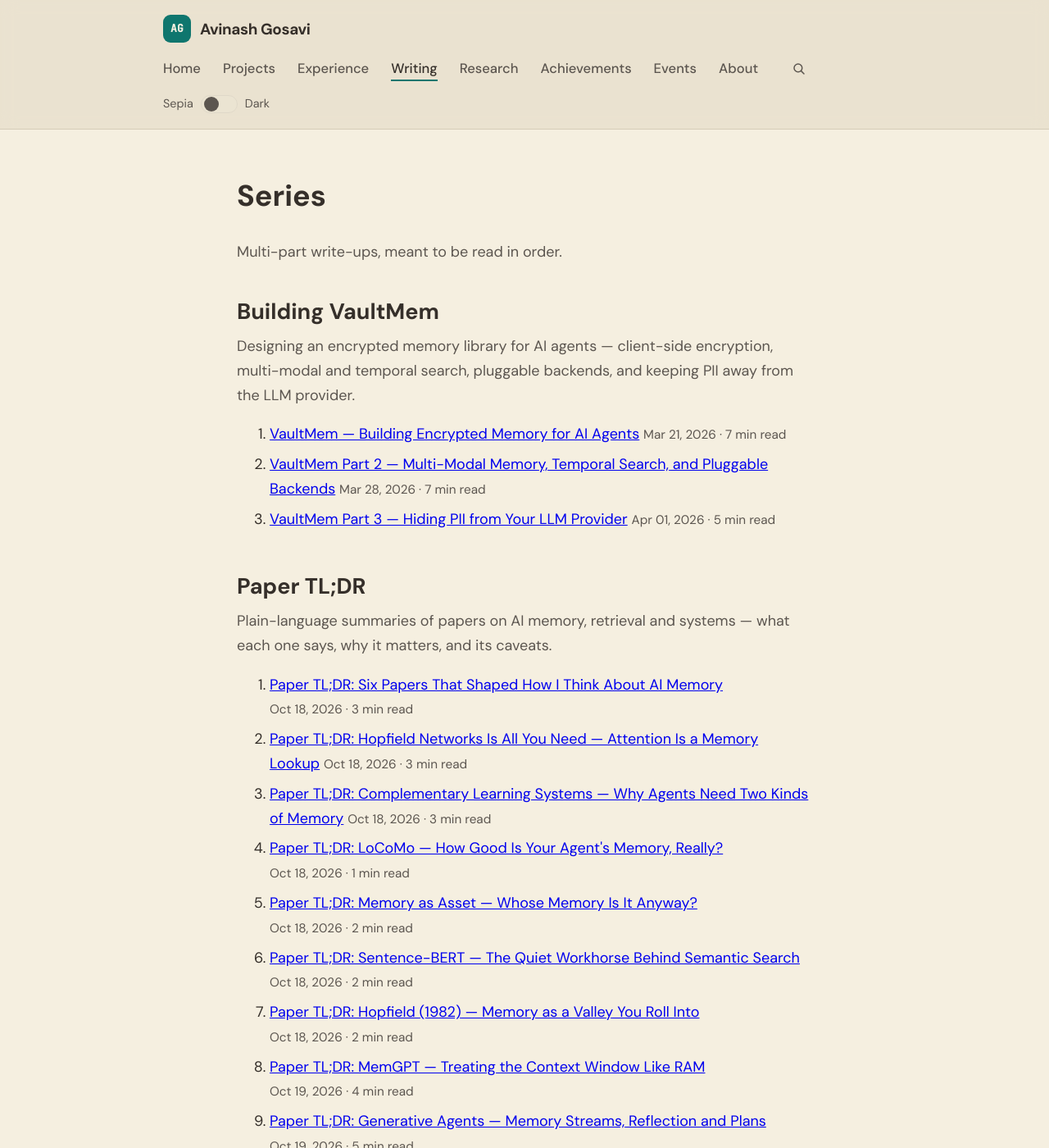
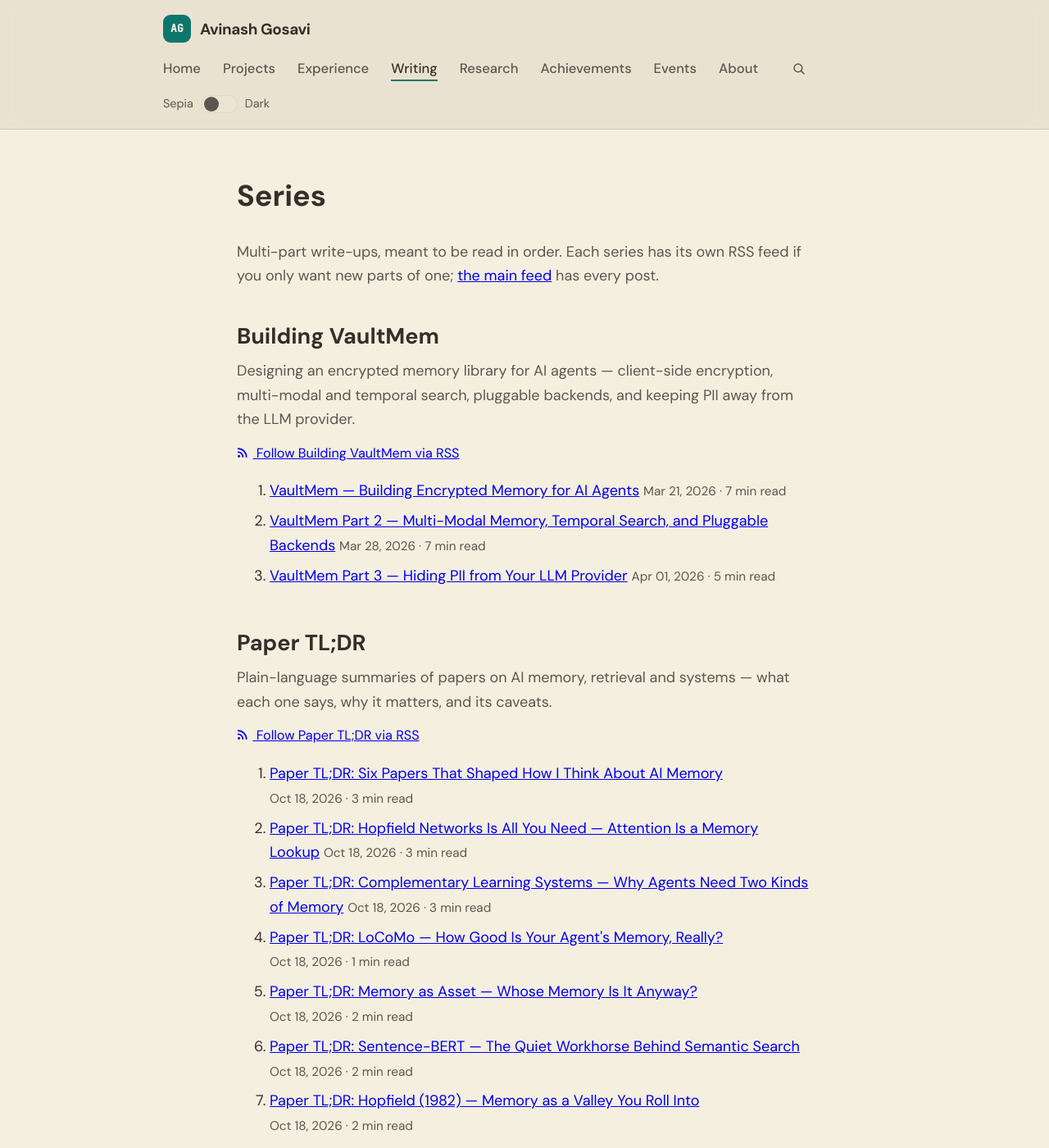
Before and after one commit to aag1091-alt/avinashgosavi.com, a Jekyll site: the page built from series.md, in a window 1280 px wide and 1400 px high. Shown: the whole window at 82% size. Built offline with Jekyll 4.4.1, drawn with Linux system fonts in a browser that asks for light colours.

Commit message:
Engineering: per-series Atom feeds (/feed/paper-tldr.xml, /feed/vaultmem.xml)
Feed links on /series, in the bottom series box, <link rel=alternate> on
series posts, llms.txt; CI parses every feed as Atom.

Co-Authored-By: Claude <noreply@anthropic.com>

```diff
--- a/_data/changelog.yml
+++ b/_data/changelog.yml
@@ -1,5 +1,9 @@
 # Public changelog shown on /changelog and (latest 3) on the homepage.
 # Newest first. desk: Writing | Design | Engineering
+- date: 2026-10-20
+  desk: Engineering
+  text: "Each series now has its own RSS feed, so you can follow just the Paper TL;DRs (or just VaultMem) without getting every post. Links are on /series and at the end of each part."
+  link: /series/
 - date: 2026-10-20
   desk: Design
   text: "The Lost in the Middle TL;DR now has a small sketch of its U-shaped curve: passages help most at the start or end of a prompt, least in the middle."
--- /dev/null
+++ b/_includes/feed-icon.html
@@ -0,0 +1 @@
+<svg class="feed-icon" viewBox="0 0 16 16" width="14" height="14" aria-hidden="true" focusable="false"><circle cx="3" cy="13" r="1.8" fill="currentColor"/><path d="M2 7.5a6.5 6.5 0 0 1 6.5 6.5M2 2.5A11.5 11.5 0 0 1 13.5 14" fill="none" stroke="currentColor" stroke-width="2" stroke-linecap="round"/></svg>
--- a/_includes/series-box.html
+++ b/_includes/series-box.html
@@ -9,6 +9,7 @@
     <li>{% if p.url == page.url %}<strong>{{ p.title }}</strong>{% else %}<a href="{{ p.url | relative_url }}">{{ p.title }}</a>{% endif %}</li>
     {% endfor %}
   </ol>
+  {% if include.position == "bottom" or parts.size < 2 %}<p class="series-box-feed"><a href="{{ '/feed/' | append: page.series | append: '.xml' | relative_url }}" type="application/atom+xml">{% include feed-icon.html %}Follow this series</a> <span>· new parts only, via RSS</span></p>{% endif %}
 </aside>
 {% endunless %}
 {% endif %}
--- a/_layouts/default.html
+++ b/_layouts/default.html
@@ -22,6 +22,11 @@
   <link href="https://fonts.googleapis.com/css2?family=DM+Sans:ital,wght@0,400;0,500;0,600;0,700;1,400&family=JetBrains+Mono:wght@400;500&display=swap" rel="stylesheet">
   <link rel="stylesheet" href="{{ '/assets/css/style.css' | relative_url }}">
   {% feed_meta %}
+  {%- if page.series %}{% assign fs = site.data.series | where: "slug", page.series | first %}
+  <link rel="alternate" type="application/atom+xml" title="{{ fs.title | default: page.series | escape }} series" href="{{ '/feed/' | append: page.series | append: '.xml' | relative_url }}">
+  {%- elsif page.url == '/series/' %}{% for fs in site.data.series %}
+  <link rel="alternate" type="application/atom+xml" title="{{ fs.title | escape }} series" href="{{ '/feed/' | append: fs.slug | append: '.xml' | relative_url }}">
+  {%- endfor %}{% endif %}
   {% seo %}
   {% if page.layout == "home" %}{% include person-jsonld.html %}{% endif %}
   <!-- Google tag (gtag.js) -->
--- a/assets/css/style.css
+++ b/assets/css/style.css
@@ -1149,6 +1149,10 @@ body.theme-dark .about-image img {
 .series-description { color: var(--text-muted); margin-top: 0; }
 .series-parts li { margin: 0.4rem 0; }
 .series-meta { color: var(--text-muted); font-size: 0.85rem; white-space: nowrap; }
+.feed-icon { width: 0.85em; height: 0.85em; margin-right: 0.35em; vertical-align: -0.05em; }
+.series-box-feed { margin: 0.6rem 0 0; padding-top: 0.55rem; border-top: 1px dashed var(--border); font-size: 0.85rem; }
+.series-box-feed span { color: var(--text-muted); }
+.series-feed-link { margin: -0.3rem 0 0.6rem; font-size: 0.9rem; }
 
 /* Table of contents on long posts (_layouts/post.html + _includes/post-tools.html) */
 .post-toc {
--- /dev/null
+++ b/feed/paper-tldr.xml
@@ -0,0 +1,6 @@
+---
+layout: series-feed
+series: paper-tldr
+permalink: /feed/paper-tldr.xml
+sitemap: false
+---
--- /dev/null
+++ b/feed/vaultmem.xml
@@ -0,0 +1,6 @@
+---
+layout: series-feed
+series: vaultmem
+permalink: /feed/vaultmem.xml
+sitemap: false
+---
--- a/llms.txt
+++ b/llms.txt
@@ -37,3 +37,5 @@ Full text of every post in one file: {{ "/llms-full.txt" | absolute_url }}
 - [Search index]({{ "/search.json" | absolute_url }}): JSON list of every post (with text), page, project, paper and event
 - [Changelog]({{ "/changelog/" | absolute_url }}): what changed on the site recently
 - [RSS feed]({{ "/feed.xml" | absolute_url }})
+{% for s in site.data.series %}- [{{ s.title }} series feed]({{ "/feed/" | append: s.slug | append: ".xml" | absolute_url }}): Atom feed of just this series
+{% endfor %}
--- a/series.md
+++ b/series.md
@@ -7,13 +7,14 @@ description: Multi-part blog series by Avinash Gosavi, read in order.
 
 <div class="series-page">
   <h1>Series</h1>
-  <p class="page-lede">Multi-part write-ups, meant to be read in order.</p>
+  <p class="page-lede">Multi-part write-ups, meant to be read in order. Each series has its own RSS feed if you only want new parts of one; <a href="{{ '/feed.xml' | relative_url }}">the main feed</a> has every post.</p>
   {% for s in site.data.series %}
   {% assign parts = site.posts | where: "series", s.slug | sort: "series_order" %}
   {% if parts.size > 0 %}
   <section class="series-section" id="{{ s.slug }}">
     <h2>{{ s.title }}</h2>
     <p class="series-description">{{ s.description }}</p>
+    <p class="series-feed-link"><a href="{{ '/feed/' | append: s.slug | append: '.xml' | relative_url }}" type="application/atom+xml">{% include feed-icon.html %}Follow {{ s.title }} via RSS</a></p>
     <ol class="series-parts">
       {% for p in parts %}
       <li><a href="{{ p.url | relative_url }}">{{ p.title }}</a> <span class="series-meta">{{ p.date | date: "%b %d, %Y" }} · {% include read-time.html content=p.content %}</span></li>
```
Also changed, not shown: _layouts/series-feed.html (added, +32 -0 lines), .github/workflows/jekyll.yml.
